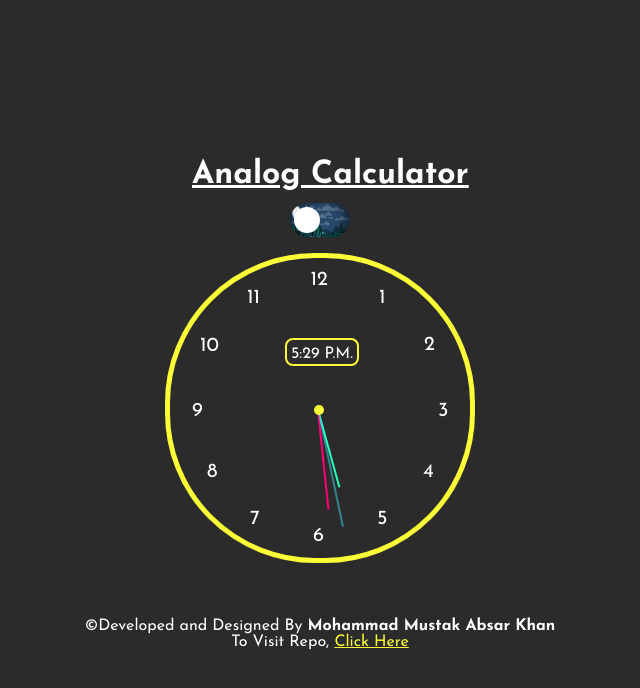
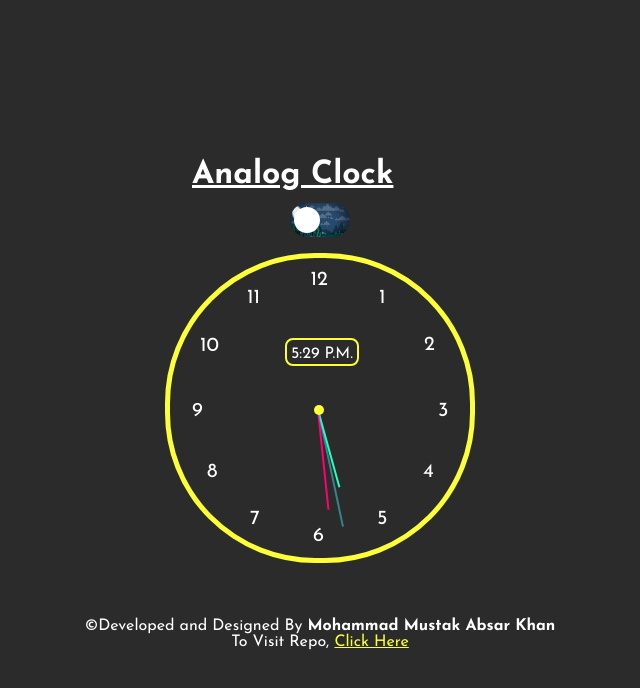
Before and after one commit to MustakAbsarKhan/analog-clock-js-sass, a plain HTML site: page index.html in a window 1280 px wide. Shown: the whole page, without its empty margins (320-960 px from the left). Drawn offline with Linux system fonts and the light colour scheme.

Commit message:
typo correction of header

```diff
--- a/index.html
+++ b/index.html
@@ -20,7 +20,7 @@
             <span class="slider round"></span>
       </label>
         </div>
-        <h1 class="heading">Analog Calculator</h1>
+        <h1 class="heading">Analog Clock</h1>
         <div id="hour-tick"></div>
         <div id="minute-tick"></div>
         <div id="second-tick"></div>
```
Also changed, not shown: 1 other file.
